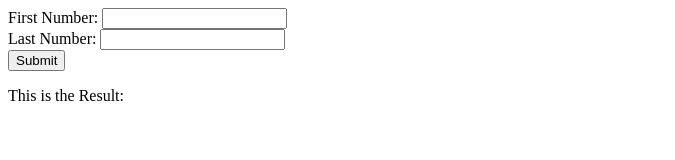
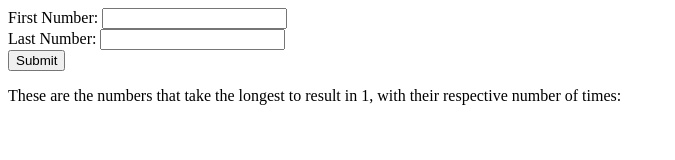
Before and after one commit to billylabufanda/Collatz-Conjecture, a plain HTML site: page index.html in a window 1280 px wide. Shown: the whole page, without its empty margins (0-675 px from the left). Drawn offline with Linux system fonts and the light colour scheme.

Commit message:
Update index.html

```diff
--- a/index.html
+++ b/index.html
@@ -12,7 +12,7 @@ First Number:
 <br>
 <input type="button" onclick="findRes()" value="Submit" id="numbButton">
 <p id="result">
-  This is the Result:
+  These are the numbers that take the longest to result in 1, with their respective number of times:
 </p>
 <script src="collatz.js"></script>
 </body>
```
